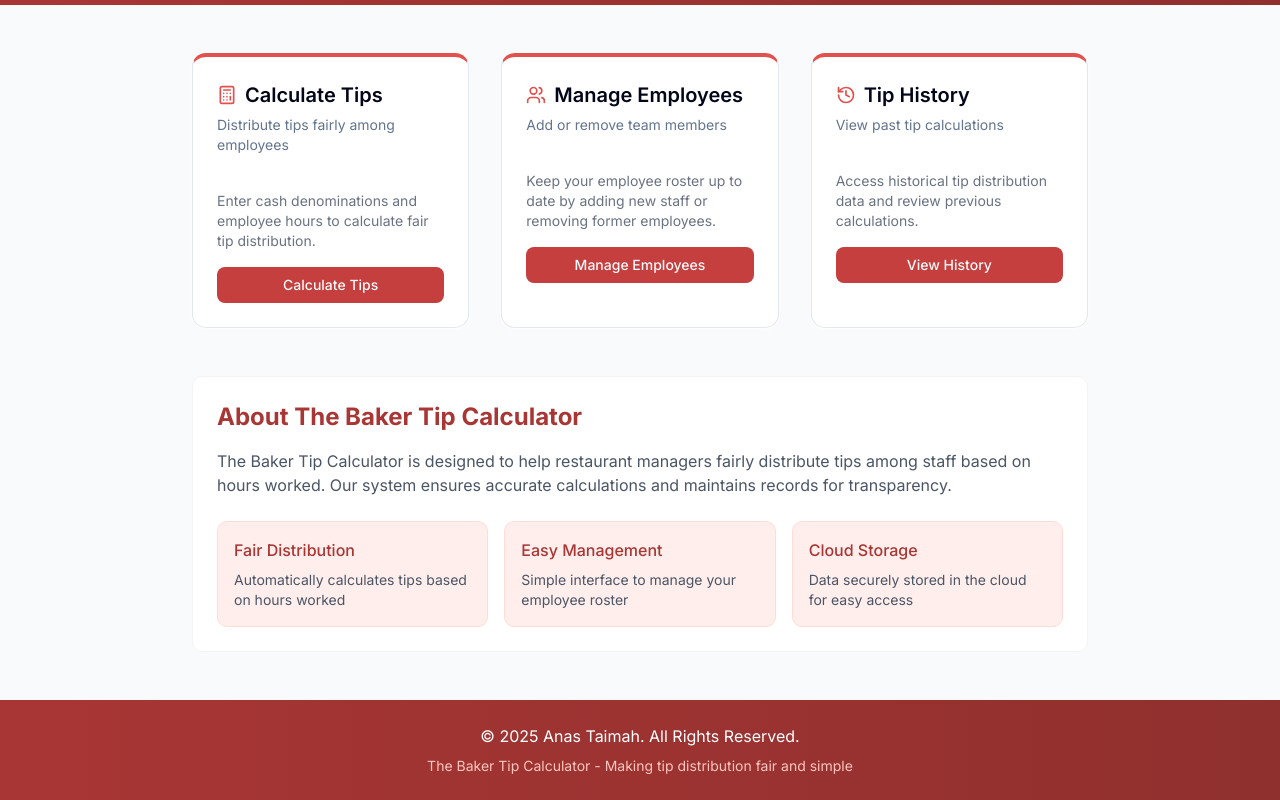
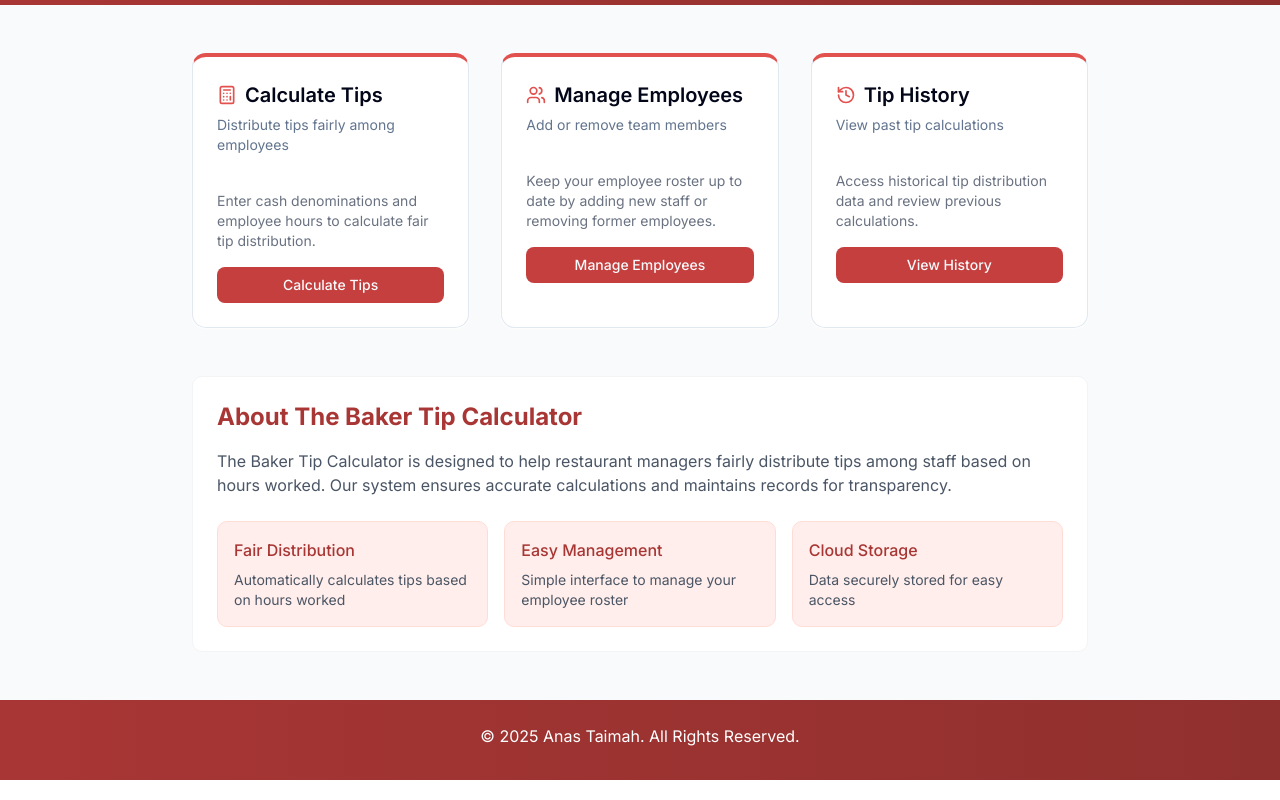
Before and after one commit to AATaimah/BakerCalculator, a Next.js app: page / in a window 1280 px wide. Shown: the part 183-983 px from the top of the page. Built offline with nearby package versions, Linux system fonts and the light colour scheme.

Commit message:
fix docs

```diff
--- a/app/page.tsx
+++ b/app/page.tsx
@@ -90,7 +90,7 @@ export default function Home() {
               </div>
               <div className="bg-baker-50 p-4 rounded-lg border border-baker-100">
                 <h3 className="font-medium text-baker-800 mb-2">Cloud Storage</h3>
-                <p className="text-sm text-gray-600">Data securely stored in the cloud for easy access</p>
+                <p className="text-sm text-gray-600">Data securely stored for easy access</p>
               </div>
             </div>
           </div>
@@ -100,7 +100,6 @@ export default function Home() {
       <footer className="bg-gradient-to-r from-baker-800 to-baker-900 text-white p-6">
         <div className="max-w-4xl mx-auto text-center">
           <p className="mb-2">&copy; {new Date().getFullYear()} Anas Taimah. All Rights Reserved.</p>
-          <p className="text-sm text-baker-200">The Baker Tip Calculator - Making tip distribution fair and simple</p>
         </div>
       </footer>
     </div>
```
